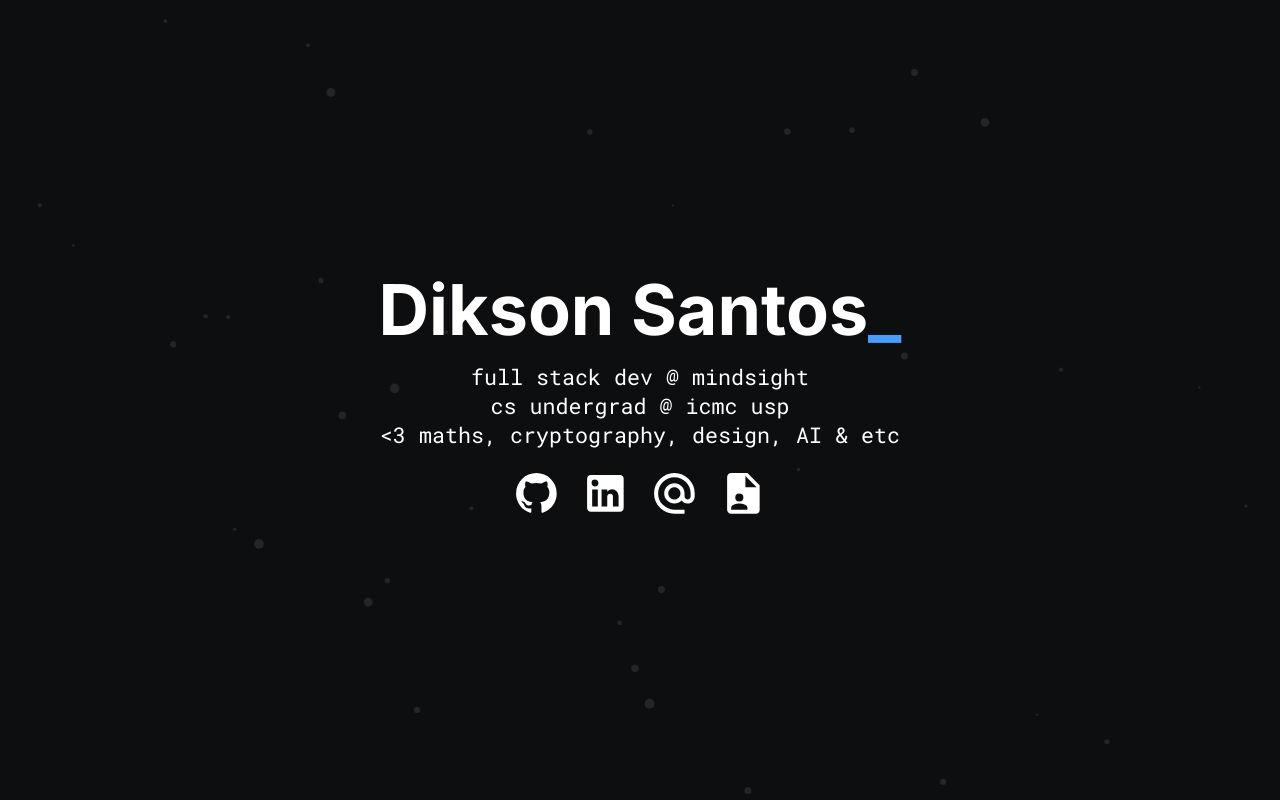
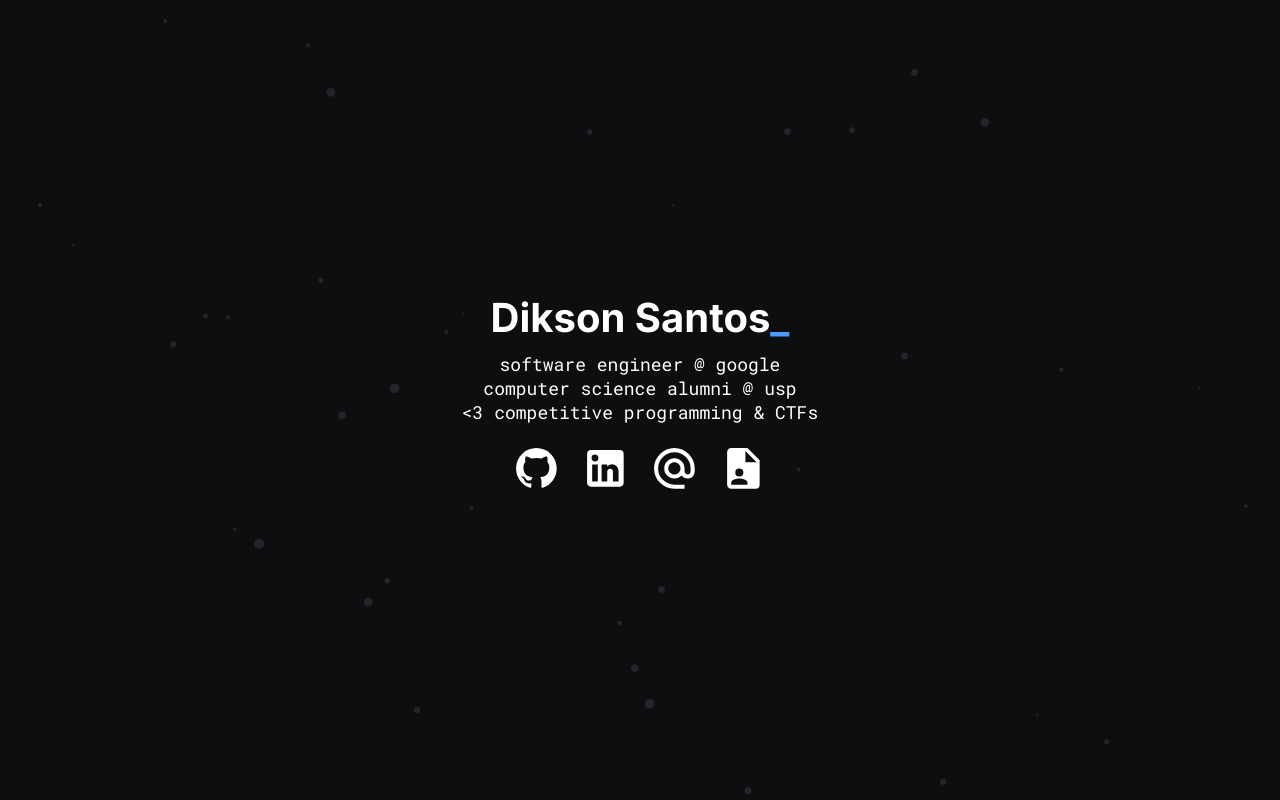
Before and after one commit to diksown/dikson.xyz, a React (Create React App) app: page / in a window 1280 px wide. Built offline with nearby package versions, Linux system fonts and the light colour scheme.

Commit message:
update infos

```diff
--- a/src/App.css
+++ b/src/App.css
@@ -21,12 +21,12 @@
 }
 
 .CardTitle {
-  font-size: min(calc(30px + 3.4vw), 70px);
+  font-size: min(calc(20px + 3vw), 40px);
   margin: 10px;
 }
 
 .CardBody {
-  font-size: 1rem;
+  font-size: 18px;
   font-weight: normal;
   font-family: "Roboto Mono";
   margin: 0 1rem;
--- a/src/App.js
+++ b/src/App.js
@@ -19,9 +19,9 @@
           Dikson Santos<span className="ColoredDetail">_</span>
         </div>
         <div className="CardBody">
-          <div>full stack dev @ mindsight</div>
-          <div>cs undergrad @ icmc usp</div>
-          <div>&lt;3 maths, cryptography, design, AI & etc</div>
+          <div>software engineer @ google</div>
+          <div>computer science alumni @ usp</div>
+          <div>&lt;3 competitive programming & CTFs</div>
         </div>
         <div className="IconList">
           <IconLink link="https://github.com/diksown" icon={mdiGithub} />
```
